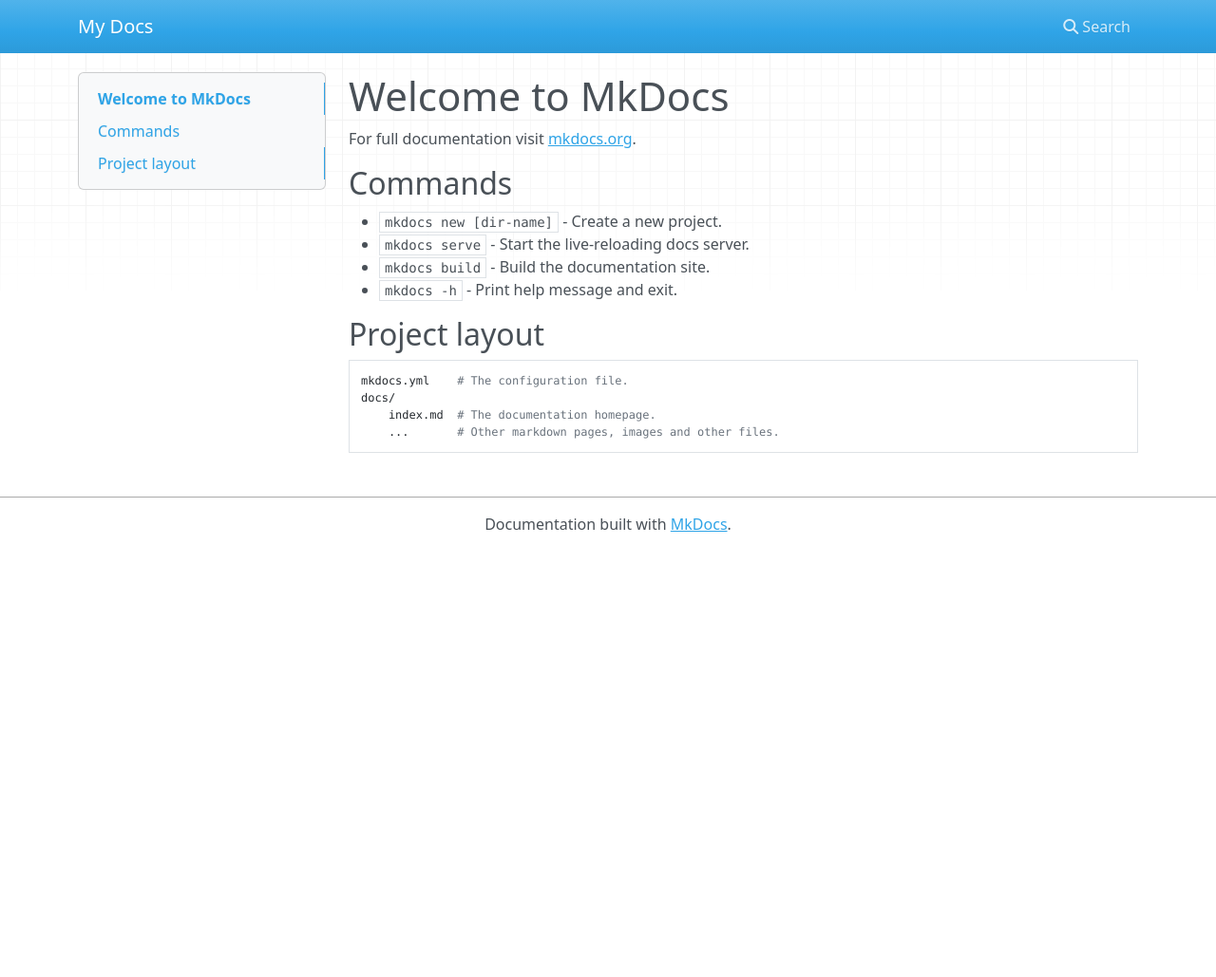
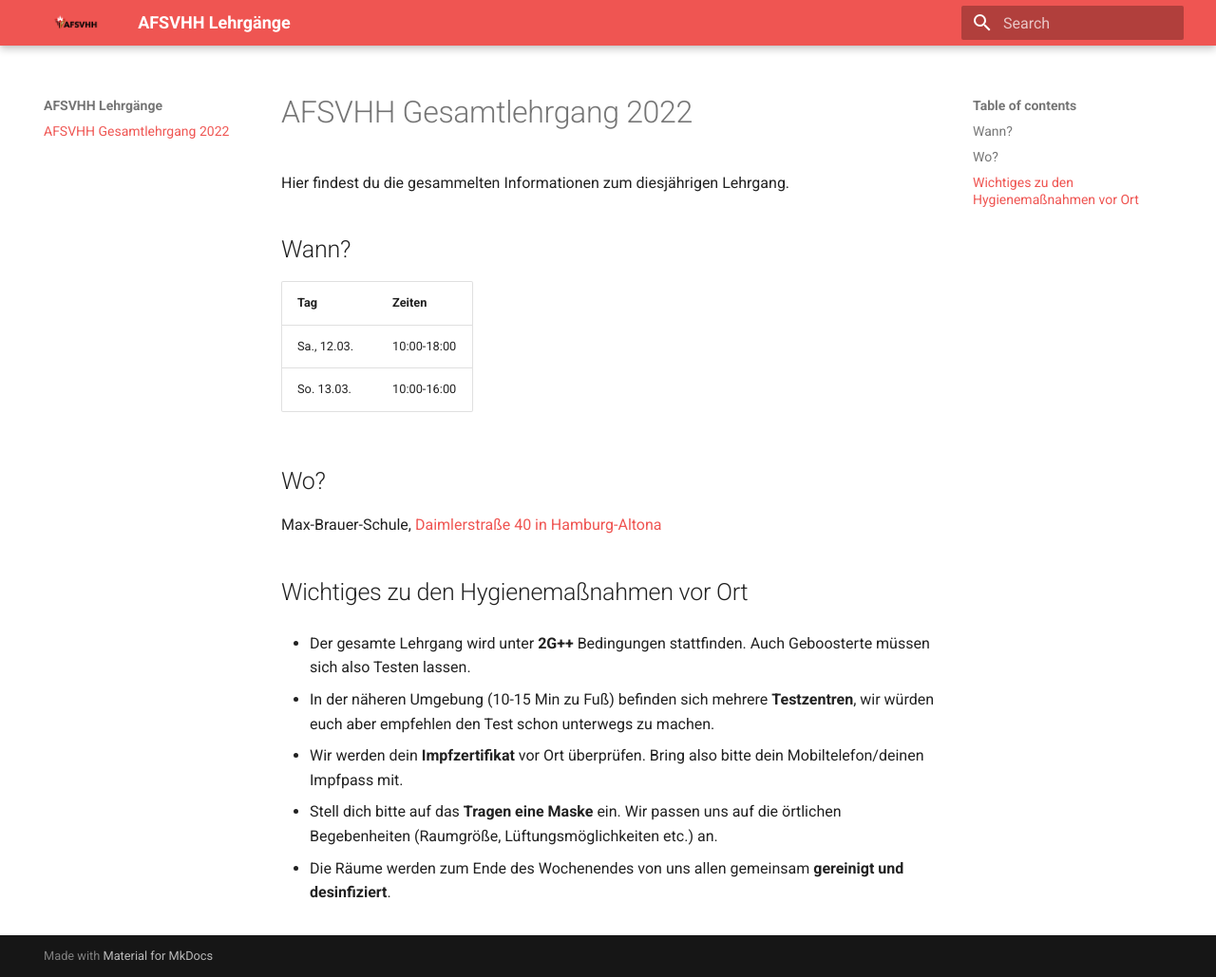
Before and after one commit to mschwieger/clinic, an MkDocs documentation site: the page built from docs/index.md, in a window 1280 px wide and 1029 px high. Shown: the whole window at 95% size. Built offline with MkDocs 1.6.1 and Material for MkDocs 9.7.7, drawn with Linux system fonts in a browser that asks for light colours; nearby versions of some CDN libraries.

Commit message:
color scheme

```diff
--- a/README.md
+++ b/README.md
@@ -1,3 +1,3 @@
-# clinic.afshh.de
+# clinic.afsvhh.de
 
 Infos für die Clinic
--- a/docs/index.md
+++ b/docs/index.md
@@ -1,17 +1,25 @@
-# Welcome to MkDocs
+# AFSVHH Gesamtlehrgang 2022
 
-For full documentation visit [mkdocs.org](https://www.mkdocs.org).
+Hier findest du die gesammelten Informationen zum diesjährigen Lehrgang.
 
-## Commands
+## Wann?
 
-* `mkdocs new [dir-name]` - Create a new project.
-* `mkdocs serve` - Start the live-reloading docs server.
-* `mkdocs build` - Build the documentation site.
-* `mkdocs -h` - Print help message and exit.
+| Tag         | Zeiten      |
+| ----------- | ----------- |
+| Sa., 12.03. | 10:00-18:00 |
+| So. 13.03.  | 10:00-16:00 |
 
-## Project layout
+## Wo?
 
-    mkdocs.yml    # The configuration file.
-    docs/
-        index.md  # The documentation homepage.
-        ...       # Other markdown pages, images and other files.
+Max-Brauer-Schule, [Daimlerstraße 40 in Hamburg-Altona](https://goo.gl/maps/hL1DWZqYLQ16NtzW7)
+
+## Wichtiges zu den Hygienemaßnahmen vor Ort
+
+-   Der gesamte Lehrgang wird unter **2G++** Bedingungen stattfinden. Auch Geboosterte müssen sich also Testen lassen.
+
+-   In der näheren Umgebung (10-15 Min zu Fuß) befinden sich mehrere **Testzentren**, wir würden euch aber empfehlen den Test schon unterwegs zu machen.
+-   Wir werden dein **Impfzertifikat** vor Ort überprüfen. Bring also bitte dein Mobiltelefon/deinen Impfpass mit.
+
+-   Stell dich bitte auf das **Tragen eine Maske** ein. Wir passen uns auf die örtlichen Begebenheiten (Raumgröße, Lüftungsmöglichkeiten etc.) an.
+
+-   Die Räume werden zum Ende des Wochenendes von uns allen gemeinsam **gereinigt und desinfiziert**.
--- a/mkdocs.yml
+++ b/mkdocs.yml
@@ -1 +1,21 @@
-site_name: My Docs
+site_name: AFSVHH Lehrgänge
+site_url: https://clinic.regelkun.de
+theme:
+    name: material
+    logo: assets/images/afsvhh.png
+    palette:
+          primary: red
+
+markdown_extensions:
+    - toc:
+        permalink: "#"
+    - admonition
+    - tables
+    - attr_list
+    - md_in_html
+    - pymdownx.details
+    - pymdownx.superfences:
+        custom_fences:
+            - name: mermaid
+              class: mermaid
+              format: !!python/name:pymdownx.superfences.fence_code_format
```
Also changed, not shown: docs/assets/images/afsvhh.png (added).
